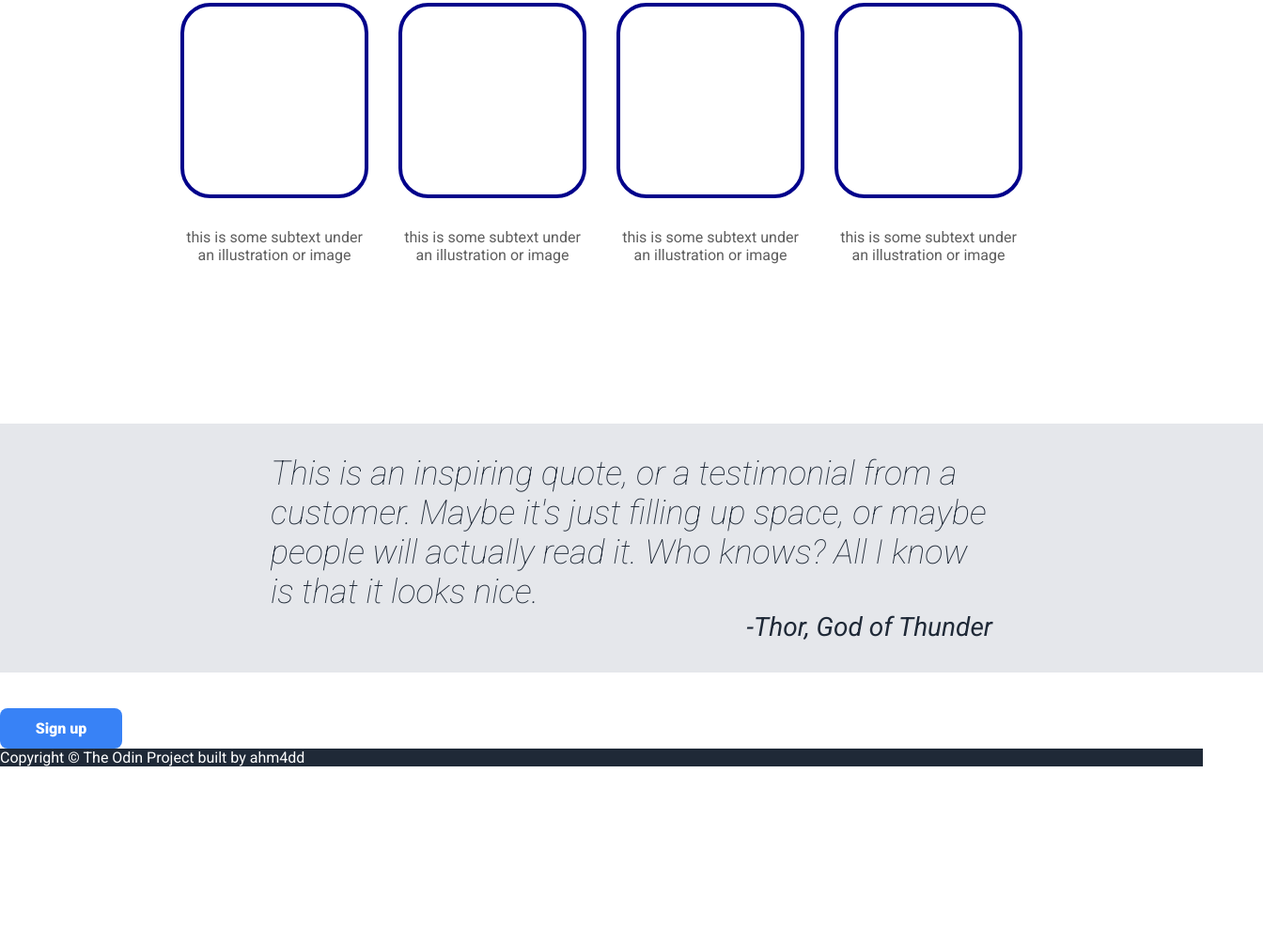
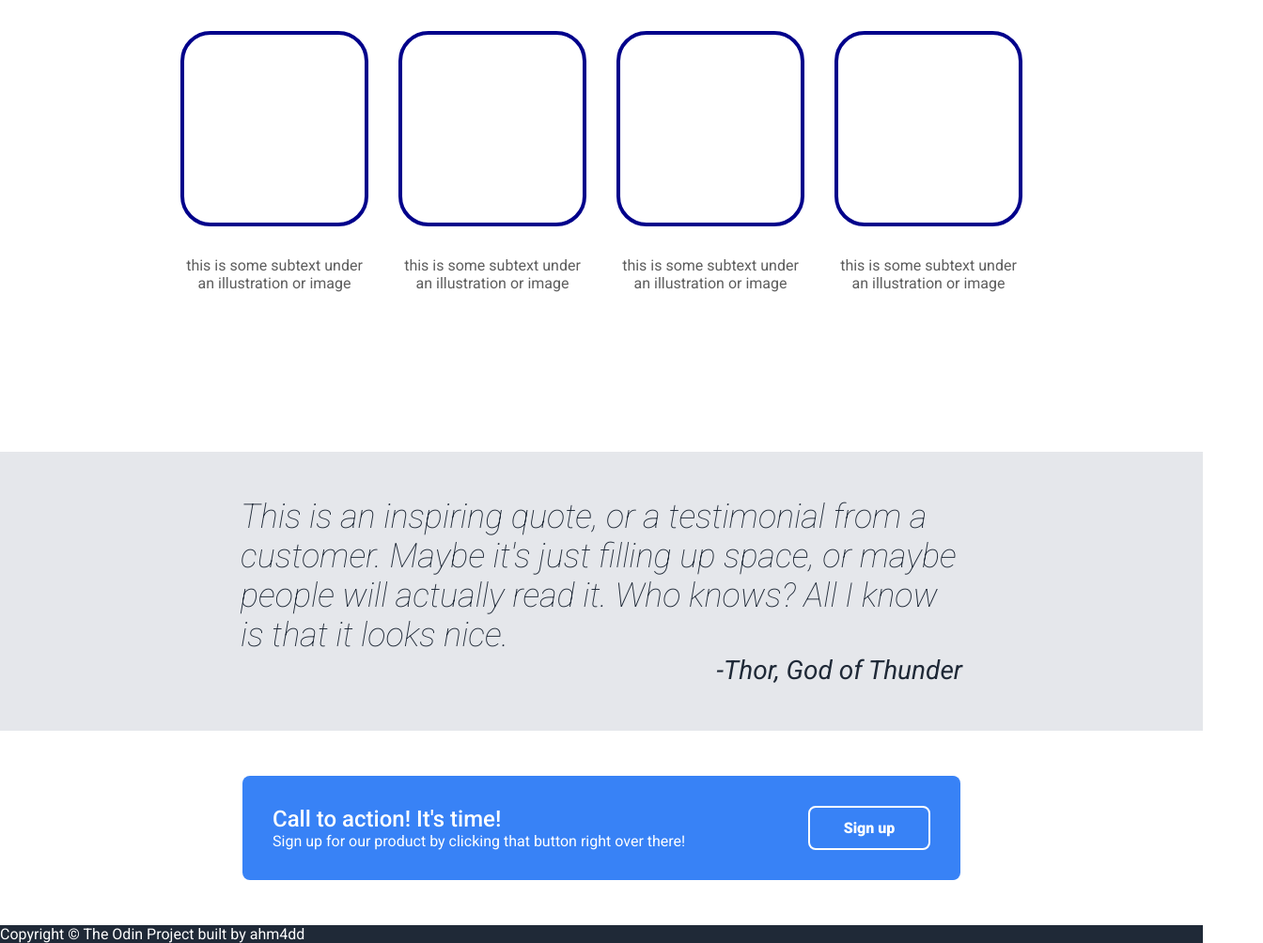
Before and after one commit to ahm4dd/odin-landing-page, a plain HTML site: page index.html in a window 1280 px wide. Shown: the part 893-1897 px from the top of the page at 94% size, 1344 px wide, since content can reach past the window. Before the commit the page ends 1709 px from the top, so only its background shows below. Drawn offline with Linux system fonts and the light colour scheme.

Commit message:
feat(css): added styles to section four

```diff
--- a/index.html
+++ b/index.html
@@ -62,16 +62,17 @@
         </div>
 
         <div class="four-section">
-            <div class="sign-up-bar">
-                <div class="sign-up-bar-text">
-                    <div class="bar-header">Call to action! It's time!</div>
-                    <div class="bar-text">Sign up for our product by clicking that button right over there!</div>
+            <div class="sign-up-container-four">
+                <div class="sign-up-bar">
+                    <div class="sign-up-bar-text">
+                        <div class="bar-header">Call to action! It's time!</div>
+                        <div class="bar-text">Sign up for our product by clicking that button right over there!</div>
+                    </div>
                 </div>
+                <button class="sign-up-button border" id="second-sign-up">Sign up</button>
+            </div>
+        </div>
 
-                <button class="sign-up-button" id="second-sign-up">Sign up</button>
-            </div>
-
-        </div>
 
         <div class="footer">
             <div class="copyright">Copyright © The Odin Project built by ahm4dd</div>
--- a/style.css
+++ b/style.css
@@ -51,6 +51,13 @@ a {
     margin-right: auto;
 }
 
+.first-section,
+.second-section,
+.three-section,
+.four-section {
+    padding: 48px 0 48px 0;
+}
+
 .first-section-container {
     margin: auto;
     width: 70%;
@@ -59,9 +66,9 @@ a {
     justify-content: center;
 }
 
+
 .first-section {
     justify-content: center;
-    padding: 18px;
     padding-bottom: 160px;
 }
 
@@ -111,7 +118,6 @@ img {
     display: flex;
     flex-direction: column;
     gap: 64px;
-    padding: 48px;
     color: #5e5e5e;
     text-align: center;
 }
@@ -151,7 +157,6 @@ img {
     font-style: italic;
     display: flex;
     flex-direction: column;
-    padding: 32px;
     width: 100%;
 }
 
@@ -169,3 +174,33 @@ img {
     align-self: center;
     flex-direction: column
 }
+
+.four-section {
+    display: flex;
+    justify-content: center;
+    align-items: center;
+}
+
+.sign-up-container-four {
+    flex: 0 1 auto;
+    border-radius: 8px;
+    display: flex;
+    gap: 32px;
+    background-color: #3882F6;
+    width: 700px;
+    padding: 32px;
+}
+
+.border {
+    border: 2px solid white;
+}
+
+.sign-up-bar {
+    display: flex;
+    margin-right: auto;
+}
+
+.bar-header {
+    font-size: 24px;
+    font-weight: 500;
+}
```
